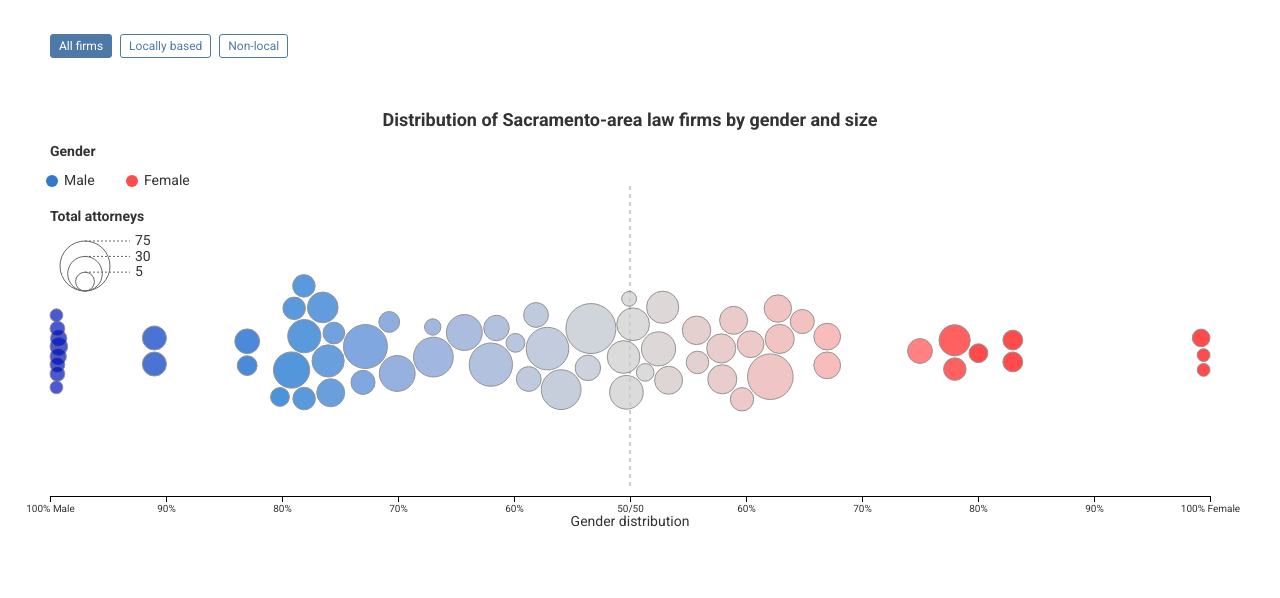
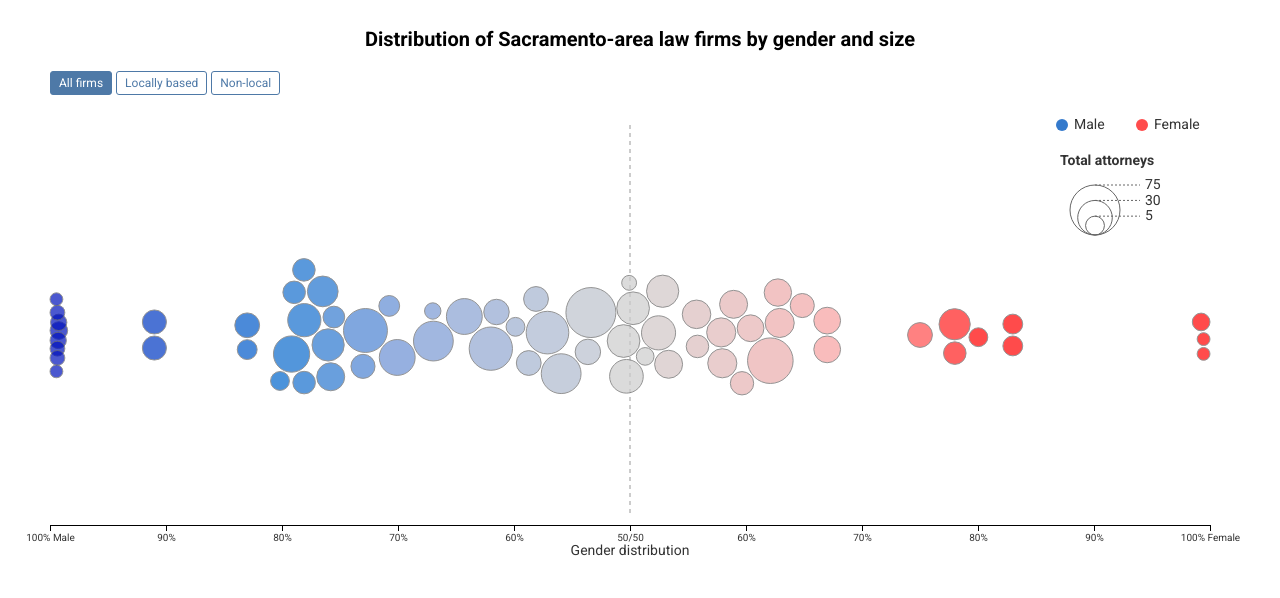
Before and after one commit to sacbizjournal/lawfirm-diversity, a website: page index.html in a window 1280 px wide. Drawn offline with nearby package versions, Linux system fonts and the light colour scheme.

Commit message:
chart details changed

```diff
--- a/index.html
+++ b/index.html
@@ -20,7 +20,7 @@
             width: 100%;
             height: 100%;
             max-width: 1200px;
-            margin: 1em auto;
+            margin: 0.5em auto;  /* Reduced from 1em */
             padding: 0;
             box-sizing: border-box;
             font-family: "Roboto", sans-serif !important;
@@ -67,14 +67,18 @@
         .chart-title {
             font-size: 20px;
             font-weight: bold;
+            text-align: center;
+            margin-left: 10px !important;  /* Match the padding-left of tabs */
+            margin-bottom: 10px !important;
         }
 
         .tabs {
             display: flex;
-            gap: 8px;
-            margin-bottom: 8px;
+            gap: 4px;
+            margin-top: 20px;
             padding-left: 10px;
         }
+
         .tab-button {
             padding: 4px 8px;
             border: 1.5px solid #4e79a7;
@@ -110,8 +114,10 @@
                 margin: 0.5em auto;
             }
             .chart-title {
-                font-size: 14px;
+                font-size: 16px;
+                margin-bottom: 8px;
             }
+            /* Remove duplicate .tabs rule */
             .chart-subtitle {
                 font-size: 12px;
             }
@@ -121,9 +127,6 @@
             }
             .tooltip .firm-name {
                 font-size: 14px;
-            }
-            .tabs {
-                padding-left: 20px;
             }
         }
         /* Ensure SVG text matches article style */
@@ -144,6 +147,7 @@
 </head>
 <body>
     <div class="chart-container">
+        <h1 class="chart-title">Distribution of Sacramento-area law firms by gender and size</h1>
         <div class="tabs">
             <button class="tab-button active" data-type="all">All firms</button>
             <button class="tab-button" data-type="local">Locally based</button>
--- a/script.js
+++ b/script.js
@@ -12,9 +12,9 @@ function createVisualization(width, height, filterType = 'all') {
     // Get data from global scope
     let fullData = window.lawFirmsData;
 
-    // Set up the chart dimensions with fixed margins
+    // Set up the chart dimensions
     const margin = {
-        top: 120,
+        top: 30,
         right: 30,
         bottom: 50,
         left: 10
@@ -60,30 +60,31 @@ function createVisualization(width, height, filterType = 'all') {
         .append('g')
         .attr('transform', `translate(${margin.left},${margin.top})`);
 
-    // Add title with adjusted positioning
-    const titleGroup = svg.append('g')
-        .attr('transform', `translate(${chartWidth/2}, ${-margin.top/2})`);
+    // // Add title with adjusted positioning
+    // const titleGroup = svg.append('g')
+    //     .attr('transform', `translate(${chartWidth/2}, ${-margin.top/2})`);
 
-    titleGroup.append('text')
-        .attr('class', 'chart-title')
-        .attr('text-anchor', 'middle')
-        .attr('y', 0)
-        .style('font-size', `${Math.max(14, Math.min(18, width / 50))}px`)
-        .style('font-weight', 'bold')
-        .text('Distribution of Sacramento-area law firms by gender and size');
+    // titleGroup.append('text')
+    //     .attr('class', 'chart-title')
+    //     .attr('text-anchor', 'middle')
+    //     .attr('y', 0)
+    //     .style('font-size', `${Math.max(14, Math.min(18, width / 50))}px`)
+    //     .style('font-weight', 'bold')
+    //     .text('Distribution of Sacramento-area law firms by gender and size');
 
-    // Add legends at the top with more space
+    // Add legends at the top
     const legendGroup = svg.append('g')
-        .attr('transform', `translate(0, ${-margin.top/2 + 30})`);
+        .attr('transform', `translate(${chartWidth - 150}, ${-margin.top + 5})`);
+
+
+    // legendGroup.append('text')
+    //     .attr('x', 0)
+    //     .attr('y', 0)
+    //     .attr('font-weight', 'bold')
+    //     .style('font-size', width < 600 ? '12px' : '14px')
+    //     .text('Gender');
 
     // Legend for gender
-    legendGroup.append('text')
-        .attr('x', 0)
-        .attr('y', 0)
-        .attr('font-weight', 'bold')
-        .style('font-size', width < 600 ? '12px' : '14px')
-        .text('Gender');
-
     // First row of legends (Gender)
     const genderSpacing = width < 600 ? 90 : 80;
     const genderLegend = legendGroup.append('g')
@@ -300,8 +301,8 @@ function createVisualization(width, height, filterType = 'all') {
             const malePercentage = Math.round((1 - d) * 100);
             const femalePercentage = Math.round(d * 100);
             if (d === 0.5) return '50/50';
-            if (d === 0) return `${malePercentage}% Male`;
-            if (d === 1) return `${femalePercentage}% Female`;
+            if (d === 0) return `${malePercentage}% \nMale`;
+            if (d === 1) return `${femalePercentage}% \nFemale`;
             return d < 0.5 ? `${malePercentage}%` : `${femalePercentage}%`;
         })
         .ticks(10);
```
Also changed, not shown: 1 other file.
